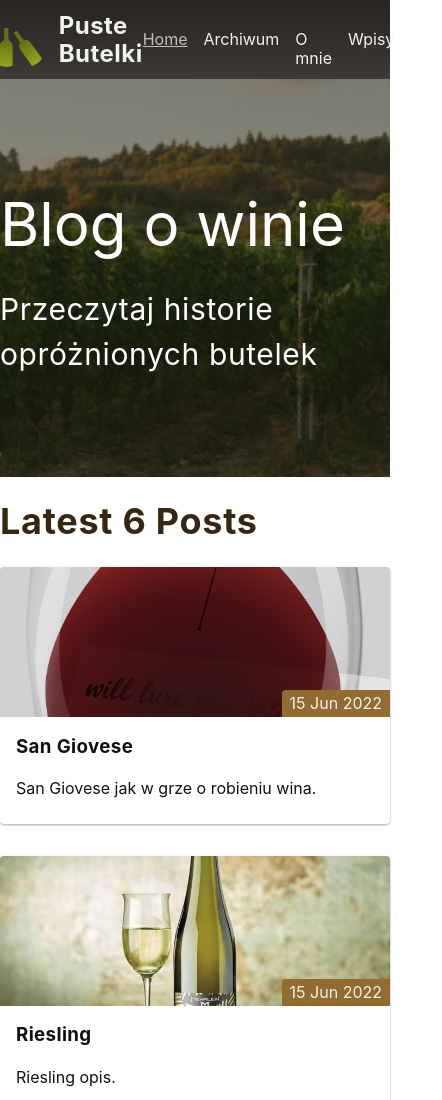
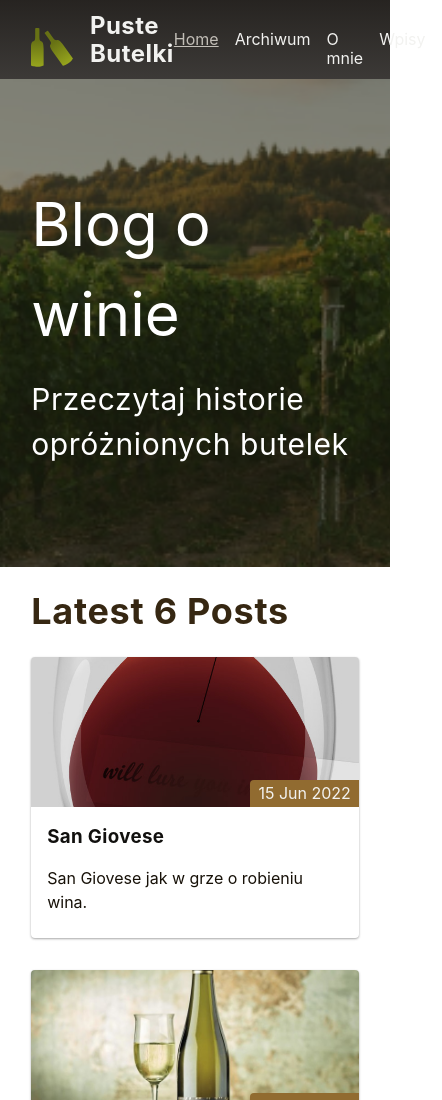
Before and after one commit to sammerro/blog-wine, an Eleventy site: page index.njk in a window 390 px wide. Shown: the top 1100 px of the page, 442 px wide, since content can reach past the window. Built offline with nearby package versions, Linux system fonts and the light colour scheme; Eleventy itself is replaced by a stand-in of ours; files that its build step writes are made by us from their sources.

Commit message:
responsivness of container

```diff
--- a/sass/layout/_container.scss
+++ b/sass/layout/_container.scss
@@ -14,5 +14,12 @@
 
 .container-content {
   margin: auto;
+  margin-left: 80px;
+  margin-right: 80px;
   max-width: 1200px;
+
+  @media(max-width: 991px) {
+    margin-left: 8vw;
+    margin-right: 8vw;
+  }
 }
```
